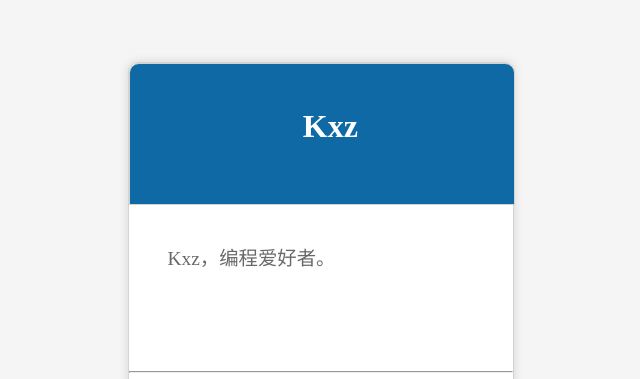
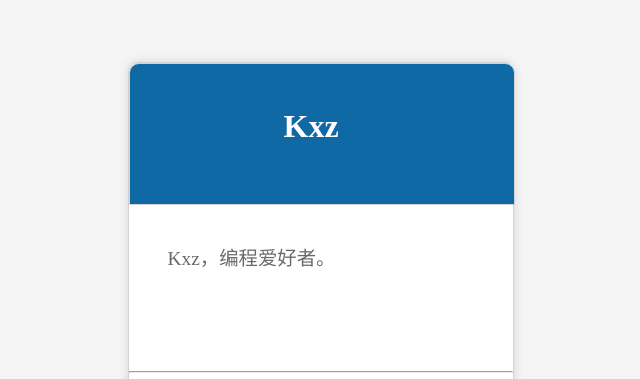
Before and after one commit to Kxz-Bit/Kxz-Bit.github.io, a plain HTML site: page index.html in a window 1280 px wide. Shown: the part 138-517 px from the top of the page, without its empty margins (320-960 px from the left). Drawn offline with Linux system fonts and the light colour scheme.

Commit message:
Update index.css

```diff
--- a/css/index.css
+++ b/css/index.css
@@ -35,7 +35,7 @@
 .username{
 	position: absolute;
 	top: 16%;
-        left: 45%;
+        left: 40%;
 	color: white;
 }
 .content{
```
